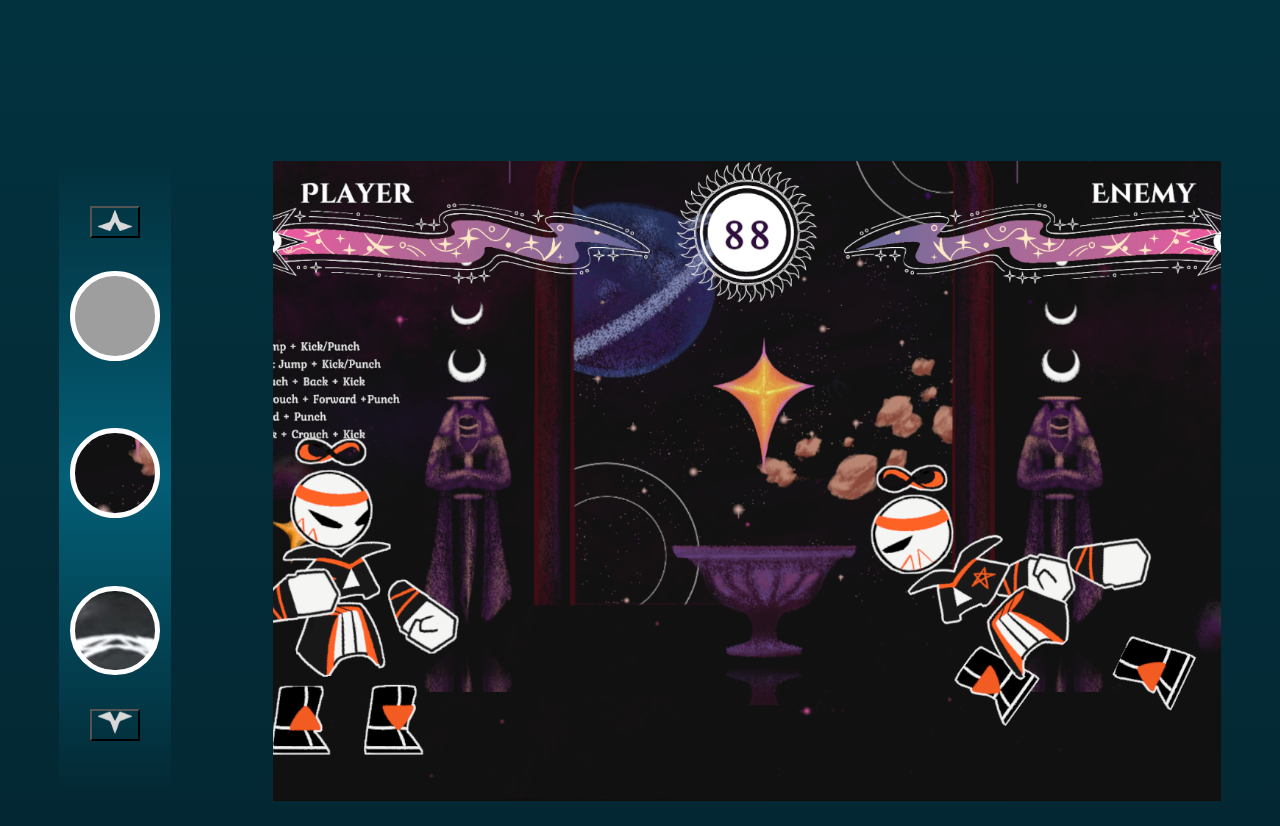
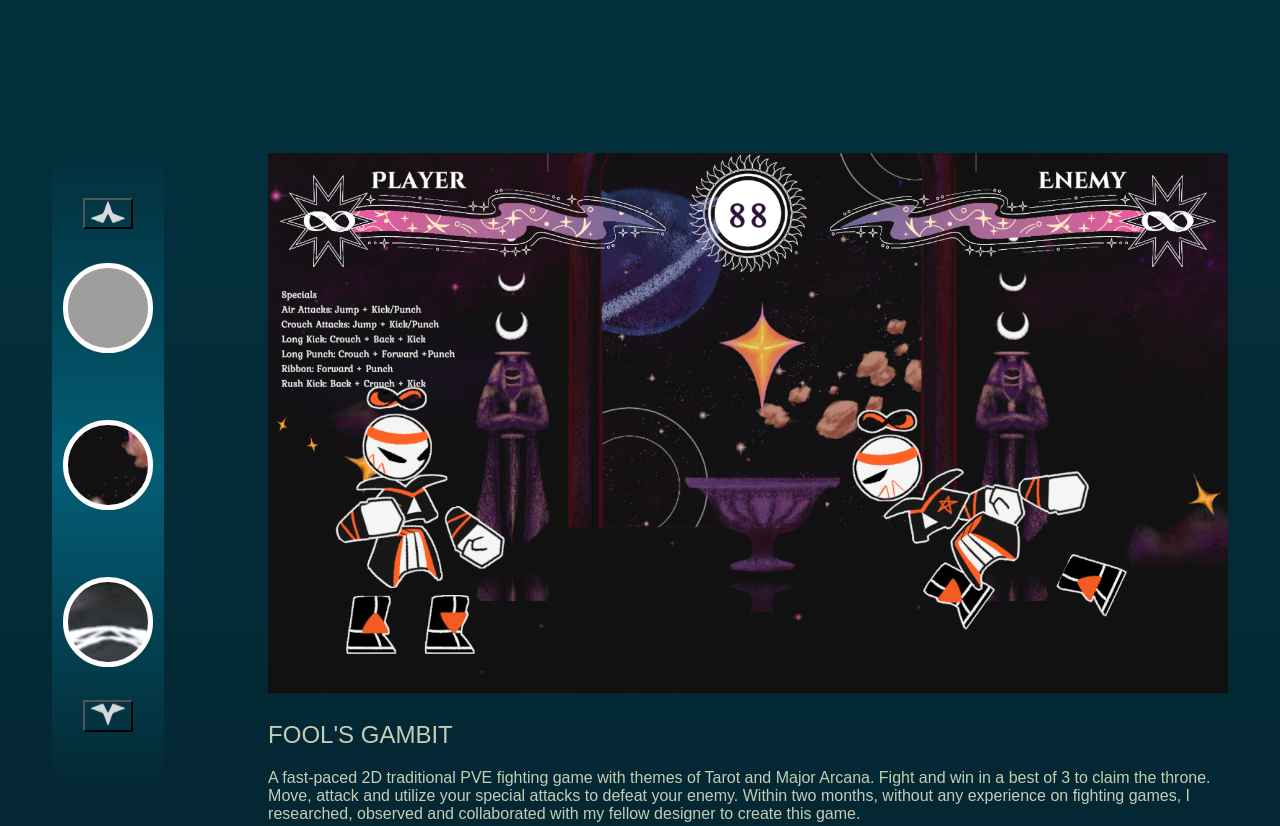
Before and after one commit to ShannonEr/portfolio, a plain HTML site: page index.html in a window 1280 px wide. Shown: the part 1200-2026 px from the top of the page. Drawn offline with Linux system fonts and the light colour scheme; grey boxes are pictures that could not be loaded; a web font is replaced by a local one.

Commit message:
Update style.css

```diff
--- a/style.css
+++ b/style.css
@@ -1,7 +1,19 @@
 @import url('https://fonts.googleapis.com/css2?family=Bagel+Fat+One&family=Bakbak+One&display=swap');
 
+* {
+    box-sizing: border-box;
+}
+
+html {
+    width: 100%;
+    overflow-x: hidden;
+}
 
 body{
+	margin: 0;
+    width: 100%;
+    min-height: 100vh;
+
 	background-image: linear-gradient(to bottom, #024050,#041820);
 	background-repeat: no-repeat;
 	color: #C5CDB5;
@@ -87,14 +99,17 @@ ul li a.active {
 /*---------------------------END NAV---------------------------*/
 
 /*---------------------------PROFILE ICON---------------------------*/
-.profile-container{
-	width: 34.75rem;
-	height: 34.75rem;
-	position:relative;
-	display: flex;
-	justify-content: center;
-	margin-left:auto;
-	margin-right:auto;
+.profile-container {
+    width: min(90vw, 34.75rem);
+    aspect-ratio: 1 / 1;
+    height: auto;
+
+    position: relative;
+    display: flex;
+    justify-content: center;
+
+    margin-left: auto;
+    margin-right: auto;
 }
 
 .profile-container img:nth-child(1){
@@ -115,10 +130,13 @@ ul li a.active {
 	position: absolute;
 
 	z-index: 0;
+
+	/*
 	border-radius: 20px;
 	border-color:aquamarine;
 	border-width: 1px;
 	border-style: solid;
+	*/
 }
 
 .home p{
@@ -226,6 +244,7 @@ ul li a.active {
   background-color: #9DAB82;
 }
 
+/*
 .project-vid{
 	height:640px;
 	width:100%;
@@ -237,19 +256,40 @@ ul li a.active {
 	height:100%;
 	object-fit:cover;
 }
+*/
+.project-vid {
+    width: 100%;
+    aspect-ratio: 16 / 9;
+    height: auto;
+    background-color: yellow;
+    overflow: hidden;
+}
+
+.project-vid > img {
+    width: 100%;
+    height: 100%;
+    object-fit: cover;
+}
 
 .projects-description-container{
 	width:100%;
 	margin-top:3%;
 }
 
+/*
 .projects-description-container>h2,p{
 	text-align:left;
 }
-
 .projects-description-container>p{
 	margin-top:-1%;
 }
+*/
+.projects-description-container > h2,
+.projects-description-container > p {
+    text-align: left;
+}
+
+
 /*---------------------------END OF PROJECT DISPLAY PAGE---------------------------*/
 /*---------------------------ABOUT PAGE---------------------------*/
 .about-desc-container{
```
